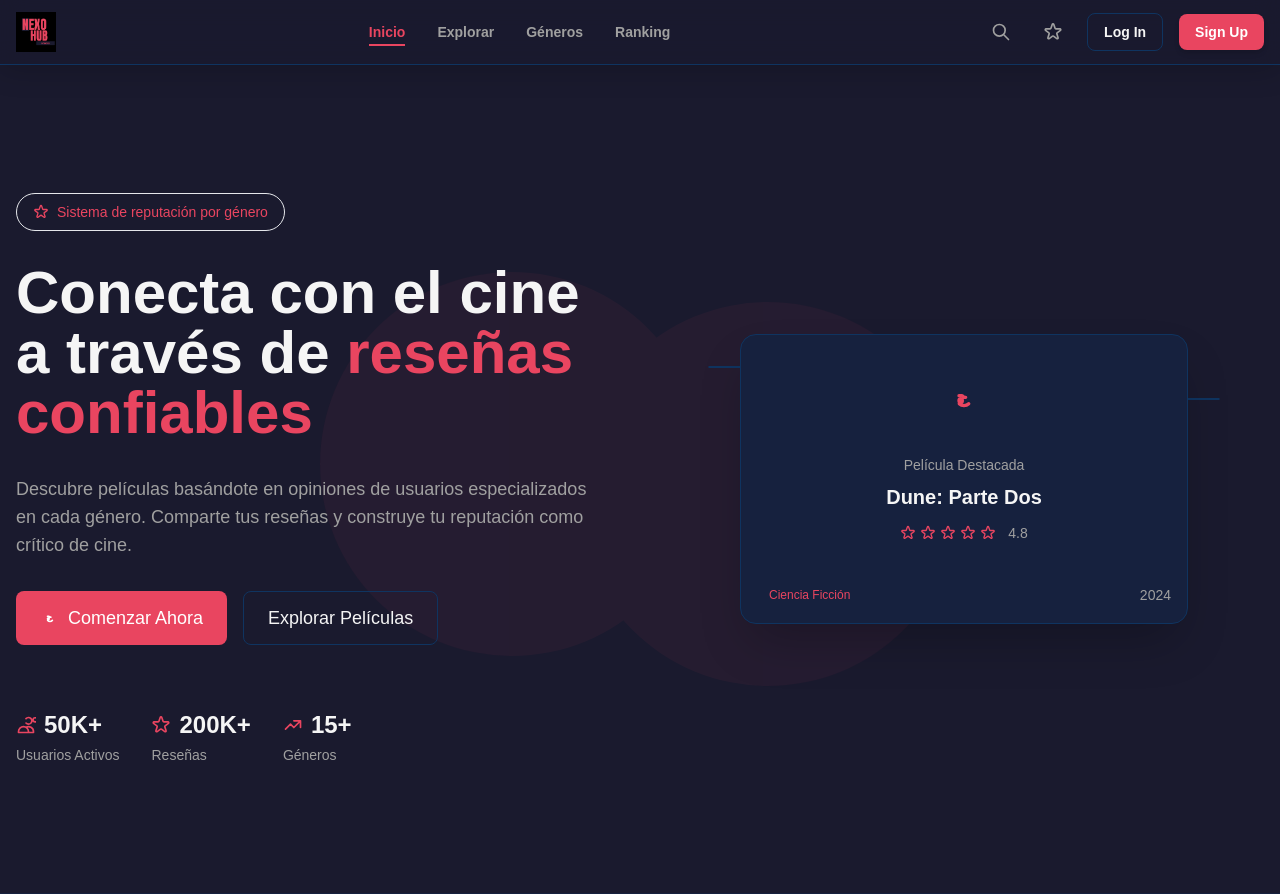
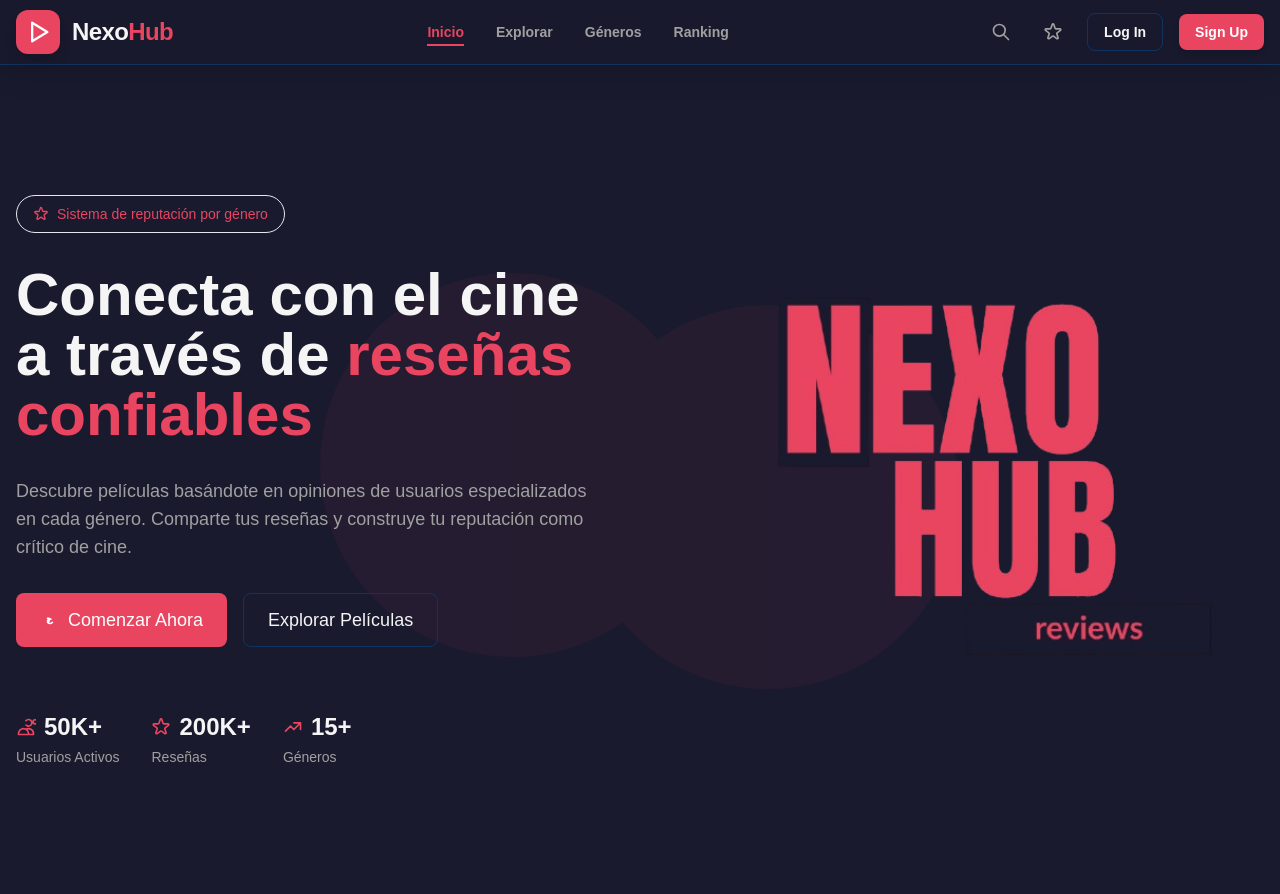
Before and after one commit to LeandroCaballaro/proyecto7mo, a PHP site: page /proyecto7mo/ in a window 1280 px wide. Shown: the top 894 px of the page. Run offline with PHP 8.4, Linux system fonts and the light colour scheme; data that the repository does not hold is empty.

Commit message:
Header modificado, index modificado

```diff
--- a/Frontend/header.php
+++ b/Frontend/header.php
@@ -9,8 +9,15 @@ $is_explorar = (strpos($uri, 'explorar.php') !== false);
 <header class="sticky top-0 z-50 w-full border-b border-border header-glass transition-all duration-300">
     <div class="container mx-auto flex h-16 items-center justify-between px-4">
         <!-- Logo -->
-        <a href="/proyecto7mo/index.php" class="flex items-center gap-2 group">
-            <img src="/proyecto7mo/public/NexoHub%20Logo.png" alt="NexoHub" class="h-10 w-auto object-contain transition-transform duration-300 group-hover:scale-105">
+        <a href="/proyecto7mo/index.php" class="flex items-center gap-3 group">
+            <div class="flex h-11 w-11 items-center justify-center rounded-xl bg-primary transition-transform duration-300 group-hover:scale-110 shadow-lg shadow-primary/25">
+                <svg class="h-7 w-7 text-primary-foreground" fill="none" stroke="currentColor" viewBox="0 0 24 24">
+                    <path stroke-linecap="round" stroke-linejoin="round" stroke-width="2" d="M7 4v16l13-8L7 4z"></path>
+                </svg>
+            </div>
+            <span class="text-2xl font-extrabold text-foreground tracking-tight transition-colors duration-300 group-hover:text-primary">
+                Nexo<span class="text-primary group-hover:text-foreground transition-colors duration-300">Hub</span>
+            </span>
         </a>
 
         <!-- Desktop Navigation -->
--- a/Frontend/hero-section.php
+++ b/Frontend/hero-section.php
@@ -69,51 +69,13 @@
                 </div>
             </div>
 
-            <!-- Hero Image / Movie Cards -->
+            <!-- Hero Image / Movie Cards replaced with NexoHub Logo -->
             <div class="relative hidden lg:block">
-                <div class="relative mx-auto w-full max-w-md">
-                    <!-- Main Card -->
-                    <div class="relative z-20 overflow-hidden rounded-2xl border border-border bg-card shadow-2xl">
-                        <div class="aspect-[2/3] bg-gradient-to-br from-secondary to-card">
-                            <div class="flex h-full flex-col items-center justify-center p-6 text-center">
-                                <div class="mb-4 flex h-20 w-20 items-center justify-center rounded-full bg-primary/20">
-                                    <svg class="h-10 w-10 text-primary" fill="none" stroke="currentColor" viewBox="0 0 24 24">
-                                        <path stroke-linecap="round" stroke-linejoin="round" stroke-width="2" d="M14.828 14.828a4 4 0 01-5.656 0M9 10h1.586a1 1 0 01.707.293l.707.707A1 1 0 0012.414 11H13m-3 3a1 1 0 100-2 1 1 0 000 2z"></path>
-                                    </svg>
-                                </div>
-                                <p class="text-sm text-muted-foreground">Película Destacada</p>
-                                <h3 class="mt-2 text-xl font-bold text-foreground">Dune: Parte Dos</h3>
-                                <div class="mt-3 flex items-center gap-1">
-                                    <svg class="h-4 w-4 fill-primary text-primary" fill="none" stroke="currentColor" viewBox="0 0 24 24">
-                                        <path stroke-linecap="round" stroke-linejoin="round" stroke-width="2" d="M11.049 2.927c.3-.921 1.603-.921 1.902 0l1.519 4.674a1 1 0 00.95.69h4.915c.969 0 1.371 1.24.588 1.81l-3.976 2.888a1 1 0 00-.363 1.118l1.518 4.674c.3.922-.755 1.688-1.538 1.118l-3.976-2.888a1 1 0 00-1.176 0l-3.976 2.888c-.783.57-1.838-.197-1.538-1.118l1.518-4.674a1 1 0 00-.363-1.118l-3.976-2.888c-.784-.57-.38-1.81.588-1.81h4.914a1 1 0 00.951-.69l1.519-4.674z"></path>
-                                    </svg>
-                                    <svg class="h-4 w-4 fill-primary text-primary" fill="none" stroke="currentColor" viewBox="0 0 24 24">
-                                        <path stroke-linecap="round" stroke-linejoin="round" stroke-width="2" d="M11.049 2.927c.3-.921 1.603-.921 1.902 0l1.519 4.674a1 1 0 00.95.69h4.915c.969 0 1.371 1.24.588 1.81l-3.976 2.888a1 1 0 00-.363 1.118l1.518 4.674c.3.922-.755 1.688-1.538 1.118l-3.976-2.888a1 1 0 00-1.176 0l-3.976 2.888c-.783.57-1.838-.197-1.538-1.118l1.518-4.674a1 1 0 00-.363-1.118l-3.976-2.888c-.784-.57-.38-1.81.588-1.81h4.914a1 1 0 00.951-.69l1.519-4.674z"></path>
-                                    </svg>
-                                    <svg class="h-4 w-4 fill-primary text-primary" fill="none" stroke="currentColor" viewBox="0 0 24 24">
-                                        <path stroke-linecap="round" stroke-linejoin="round" stroke-width="2" d="M11.049 2.927c.3-.921 1.603-.921 1.902 0l1.519 4.674a1 1 0 00.95.69h4.915c.969 0 1.371 1.24.588 1.81l-3.976 2.888a1 1 0 00-.363 1.118l1.518 4.674c.3.922-.755 1.688-1.538 1.118l-3.976-2.888a1 1 0 00-1.176 0l-3.976 2.888c-.783.57-1.838-.197-1.538-1.118l1.518-4.674a1 1 0 00-.363-1.118l-3.976-2.888c-.784-.57-.38-1.81.588-1.81h4.914a1 1 0 00.951-.69l1.519-4.674z"></path>
-                                    </svg>
-                                    <svg class="h-4 w-4 fill-primary text-primary" fill="none" stroke="currentColor" viewBox="0 0 24 24">
-                                        <path stroke-linecap="round" stroke-linejoin="round" stroke-width="2" d="M11.049 2.927c.3-.921 1.603-.921 1.902 0l1.519 4.674a1 1 0 00.95.69h4.915c.969 0 1.371 1.24.588 1.81l-3.976 2.888a1 1 0 00-.363 1.118l1.518 4.674c.3.922-.755 1.688-1.538 1.118l-3.976-2.888a1 1 0 00-1.176 0l-3.976 2.888c-.783.57-1.838-.197-1.538-1.118l1.518-4.674a1 1 0 00-.363-1.118l-3.976-2.888c-.784-.57-.38-1.81.588-1.81h4.914a1 1 0 00.951-.69l1.519-4.674z"></path>
-                                    </svg>
-                                    <svg class="h-4 w-4 fill-primary text-primary" fill="none" stroke="currentColor" viewBox="0 0 24 24">
-                                        <path stroke-linecap="round" stroke-linejoin="round" stroke-width="2" d="M11.049 2.927c.3-.921 1.603-.921 1.902 0l1.519 4.674a1 1 0 00.95.69h4.915c.969 0 1.371 1.24.588 1.81l-3.976 2.888a1 1 0 00-.363 1.118l1.518 4.674c.3.922-.755 1.688-1.538 1.118l-3.976-2.888a1 1 0 00-1.176 0l-3.976 2.888c-.783.57-1.838-.197-1.538-1.118l1.518-4.674a1 1 0 00-.363-1.118l-3.976-2.888c-.784-.57-.38-1.81.588-1.81h4.914a1 1 0 00.951-.69l1.519-4.674z"></path>
-                                    </svg>
-                                    <span class="ml-2 text-sm text-muted-foreground">4.8</span>
-                                </div>
-                            </div>
-                        </div>
-                        <div class="p-4">
-                            <div class="flex items-center justify-between">
-                                <span class="rounded-full bg-primary/10 px-3 py-1 text-xs text-primary">Ciencia Ficción</span>
-                                <span class="text-sm text-muted-foreground">2024</span>
-                            </div>
-                        </div>
-                    </div>
-
-                    <!-- Background Cards -->
-                    <div class="absolute -left-8 top-8 z-10 h-[85%] w-full -rotate-6 rounded-2xl border border-border bg-secondary/50"></div>
-                    <div class="absolute -right-8 top-16 z-0 h-[75%] w-full rotate-6 rounded-2xl border border-border bg-secondary/30"></div>
+                <div class="relative mx-auto w-full max-w-lg lg:max-w-xl flex items-center justify-center p-6">
+                    <!-- Glow effect in background -->
+                    <div class="absolute inset-0 bg-primary/10 rounded-full blur-3xl opacity-60 animate-pulse"></div>
+                    <!-- Logo image -->
+                    <img src="public/NexoHub%20Logo.png" alt="NexoHub Logo" class="relative z-10 w-full h-auto object-contain drop-shadow-[0_15px_30px_rgba(233,69,96,0.35)] transition-transform duration-500 hover:scale-105">
                 </div>
             </div>
         </div>
```
Also changed, not shown: public/NexoHub Logo.png.
